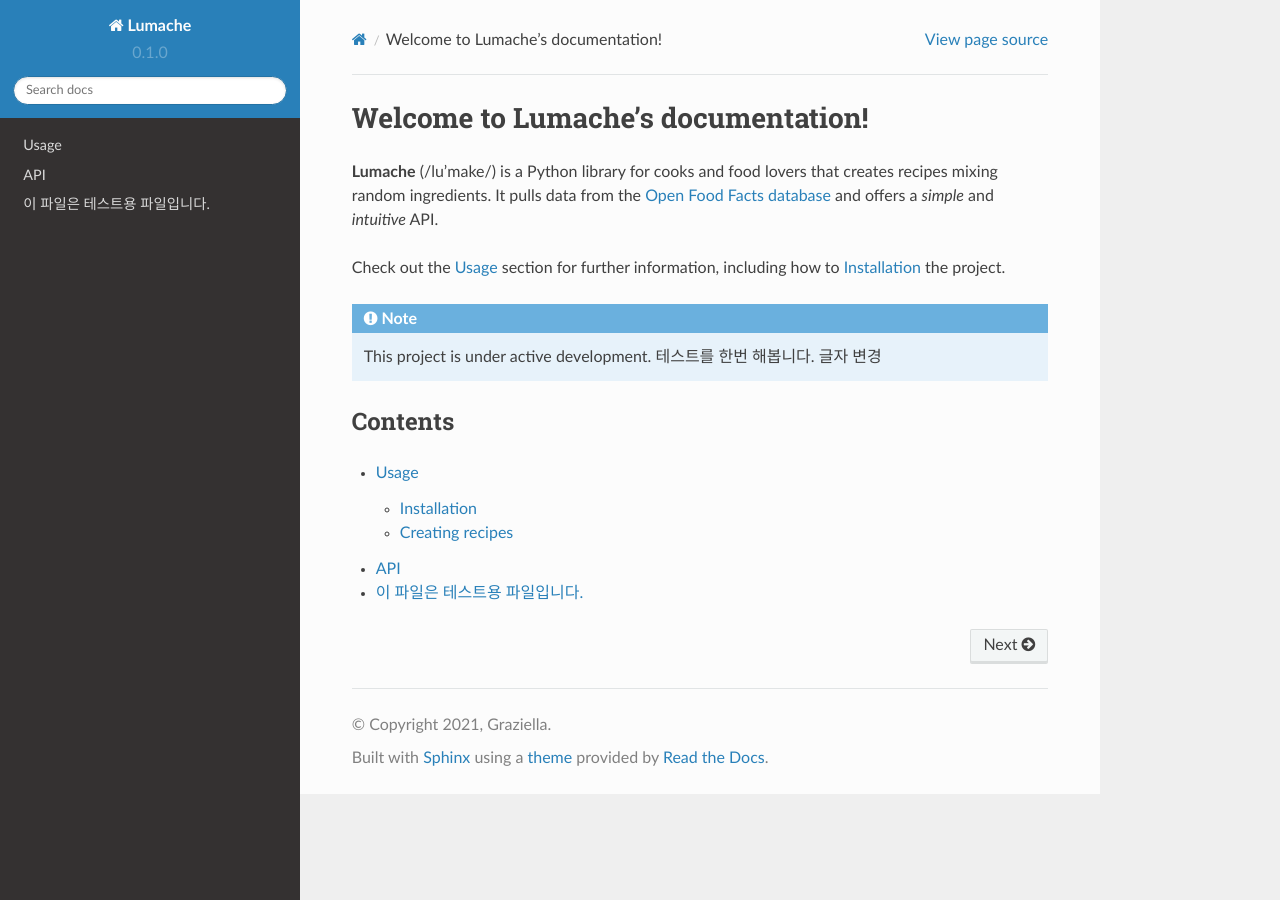
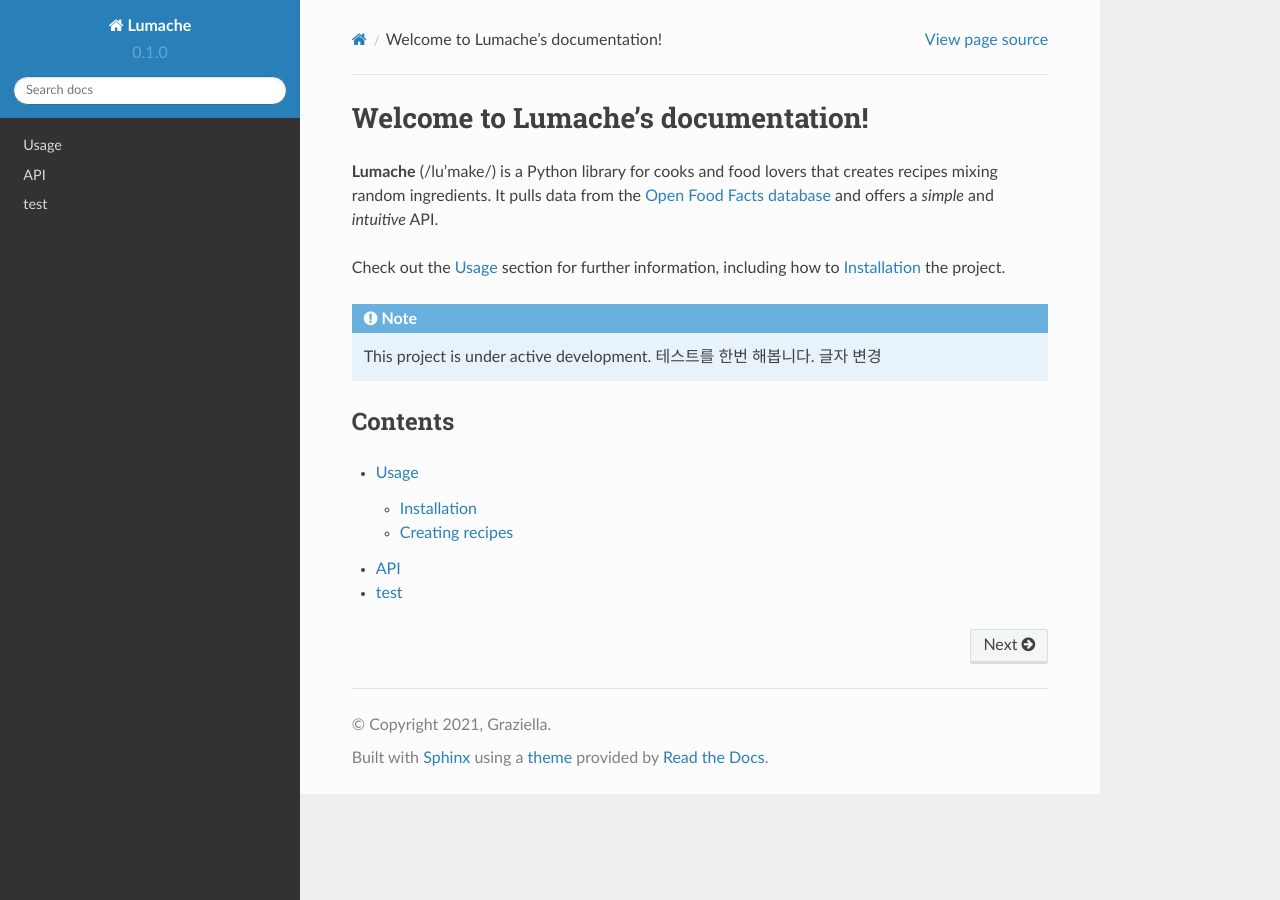
Before and after one commit to nsr230/testdocs, a Sphinx documentation site: the page built from docs/source/index.rst, in a window 1280 px wide. Built offline with Sphinx 7.4.7 and the Read the Docs theme 2.0.0, drawn with Linux system fonts in a browser that asks for light colours.

Commit message:
Update test.rst

```diff
--- a/docs/source/test.rst
+++ b/docs/source/test.rst
@@ -1,4 +1,4 @@
-이 파일은 테스트용 파일입니다.
+test
 =======================
 
 1234
```
